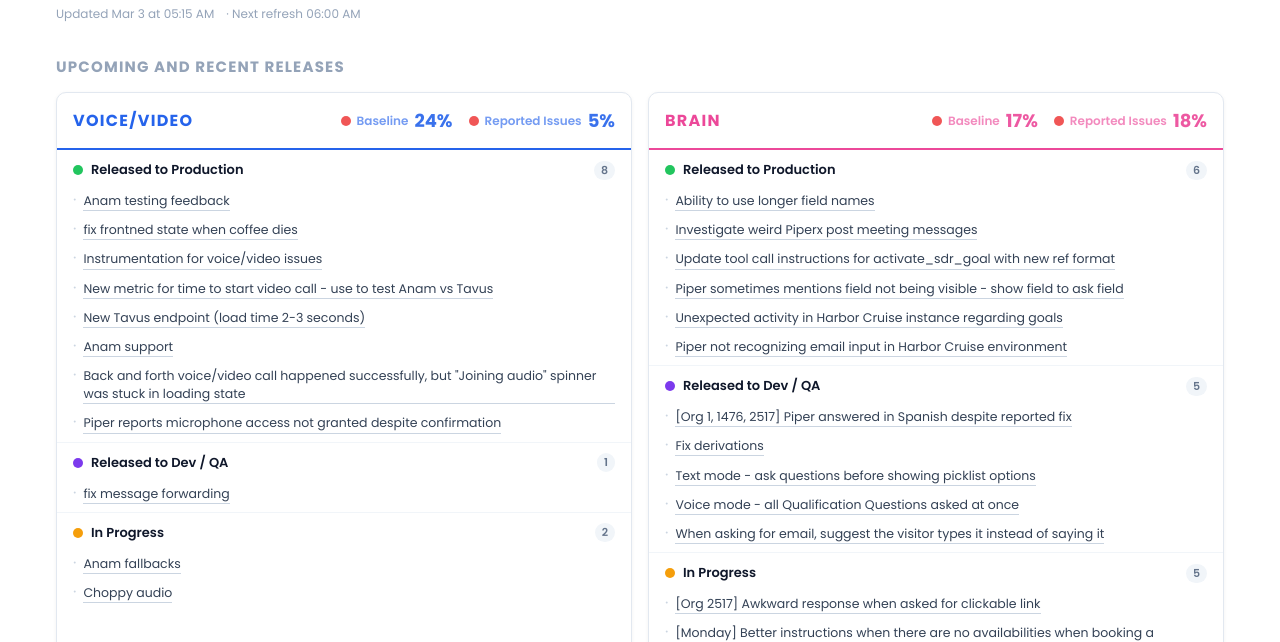
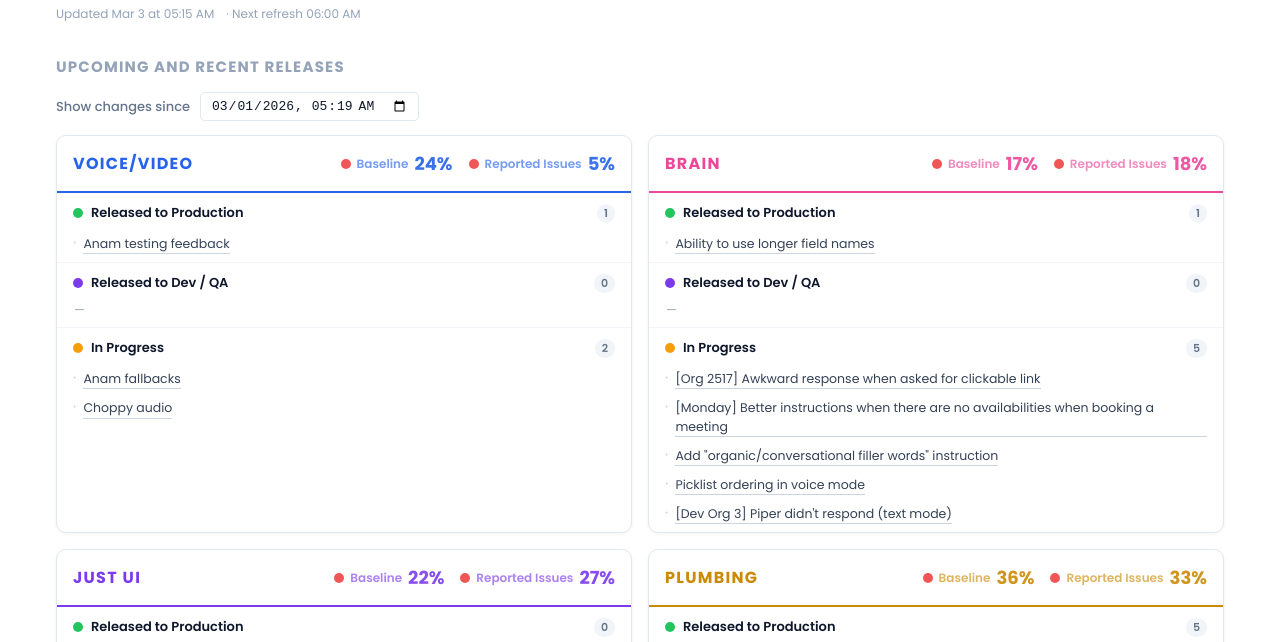
Before and after one commit to kerrilinnea3/multimodal-ga-burndown, a plain HTML site: page index.html in a window 1280 px wide. Shown: the part 102-744 px from the top of the page. Drawn offline with Linux system fonts and the light colour scheme.

Commit message:
Update dashboard

```diff
--- a/index.html
+++ b/index.html
@@ -248,6 +248,19 @@
       background: #FFFFFF; border: 1px solid #E2E8F0; border-radius: 10px;
       overflow: hidden; box-shadow: 0 1px 4px rgba(0,0,0,0.05);
     }
+    .release-filter-bar {
+      display: flex; align-items: center; gap: 10px;
+      margin-bottom: 14px; font-size: 13px; color: #64748B;
+    }
+    .release-filter-label { font-weight: 500; }
+    .release-filter-bar input[type="datetime-local"] {
+      border: 1px solid #E2E8F0; border-radius: 5px;
+      padding: 5px 10px; font-size: 13px; color: #0F172A;
+      background: #FFFFFF;
+    }
+    .release-filter-bar input[type="datetime-local"]:focus {
+      outline: none; border-color: #7C3AED;
+    }
     .cat-status-heading {
       font-size: 16px; font-weight: 700; text-transform: uppercase;
       letter-spacing: 0.08em; padding: 14px 16px;
@@ -327,6 +340,10 @@
 
   <h2 class="section-heading">Upcoming and Recent Releases</h2>
 
+  <div class="release-filter-bar">
+    <span class="release-filter-label">Show changes since</span>
+    <input type="datetime-local" id="releaseSince" onchange="reRenderStatus()" />
+  </div>
 
   <!-- ── Status Update ── -->
   <div class="status-update" id="statusUpdate" style="display:none"></div>
@@ -1078,6 +1095,9 @@
     }
 
     function renderStatusUpdate(issues, fetchedAt) {
+      const sinceVal = document.getElementById('releaseSince').value;
+      const sinceDate = sinceVal ? new Date(sinceVal) : null;
+
       const relevant = issues.filter(i => hasCommsLabel(i) || hasPlumbingLabel(i) || categorize(i) !== 'plumbing');
       const container = document.getElementById('statusUpdate');
       container.innerHTML = '';
@@ -1085,13 +1105,15 @@
       const STATUS_GROUPS = [
         {
           dot: 'green',  label: 'Released to Production',
-          filter: items => items.filter(i => i.state.name === 'Done')
+          filter: items => items
+            .filter(i => i.state.name === 'Done' && (!sinceDate || (i.completedAt && new Date(i.completedAt) >= sinceDate)))
             .sort((a, b) => new Date(b.completedAt) - new Date(a.completedAt)),
         },
         {
           dot: 'purple', label: 'Released to Dev / QA',
-          filter: items => items.filter(i => i.state.name === 'Merged')
-            .sort((a, b) => a.title.localeCompare(b.title)),
+          filter: items => items
+            .filter(i => i.state.name === 'Merged' && (!sinceDate || (i.completedAt && new Date(i.completedAt) >= sinceDate)))
+            .sort((a, b) => new Date(b.completedAt) - new Date(a.completedAt)),
         },
         {
           dot: 'yellow', label: 'In Progress',
@@ -1242,8 +1264,15 @@
         '· Next refresh ' + next.toLocaleTimeString([], { hour: '2-digit', minute: '2-digit' });
     }
 
+    function reRenderStatus() {
+      if (cachedIssues) renderStatusUpdate(cachedIssues, cachedFetchedAt);
+    }
+
     async function init() {
       hideError();
+      // Default release since: last 48 hours
+      const fortyEightHoursAgo = new Date(Date.now() - 48 * 60 * 60 * 1000);
+      document.getElementById('releaseSince').value = fortyEightHoursAgo.toISOString().slice(0, 16);
       // Default created range: last 7 days
       const today   = new Date();
       const weekAgo = new Date(today.getTime() - 7 * 24 * 60 * 60 * 1000);
```
